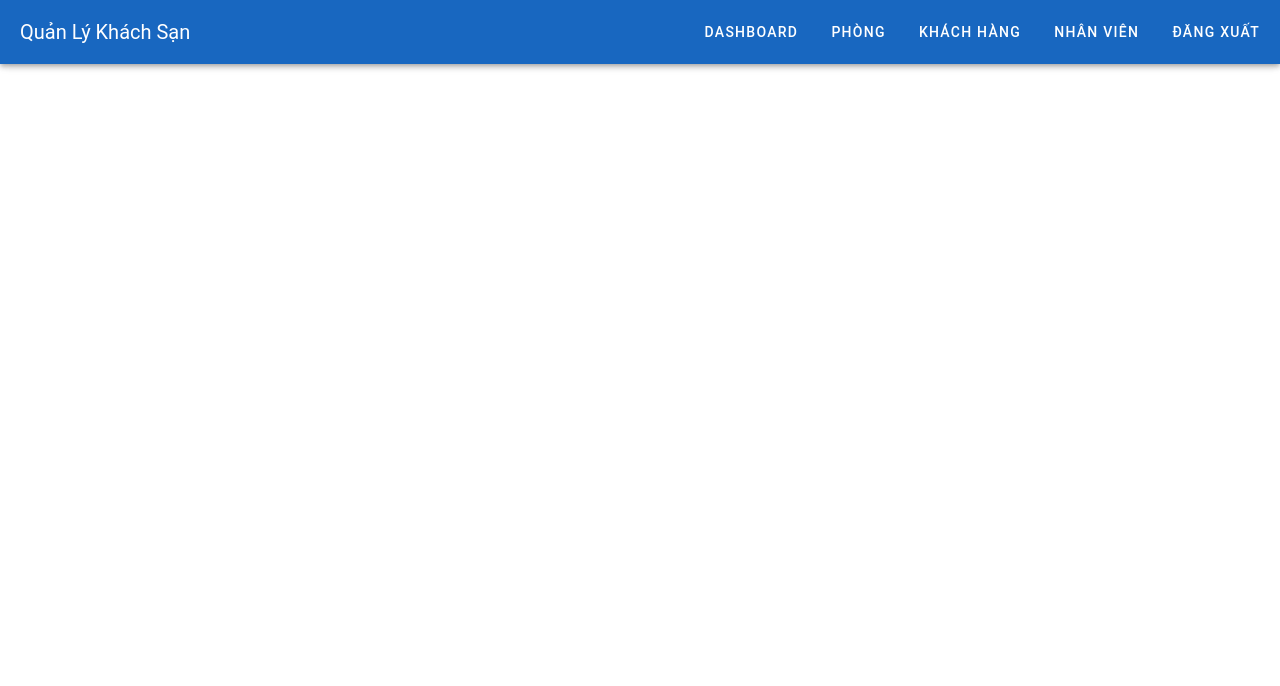
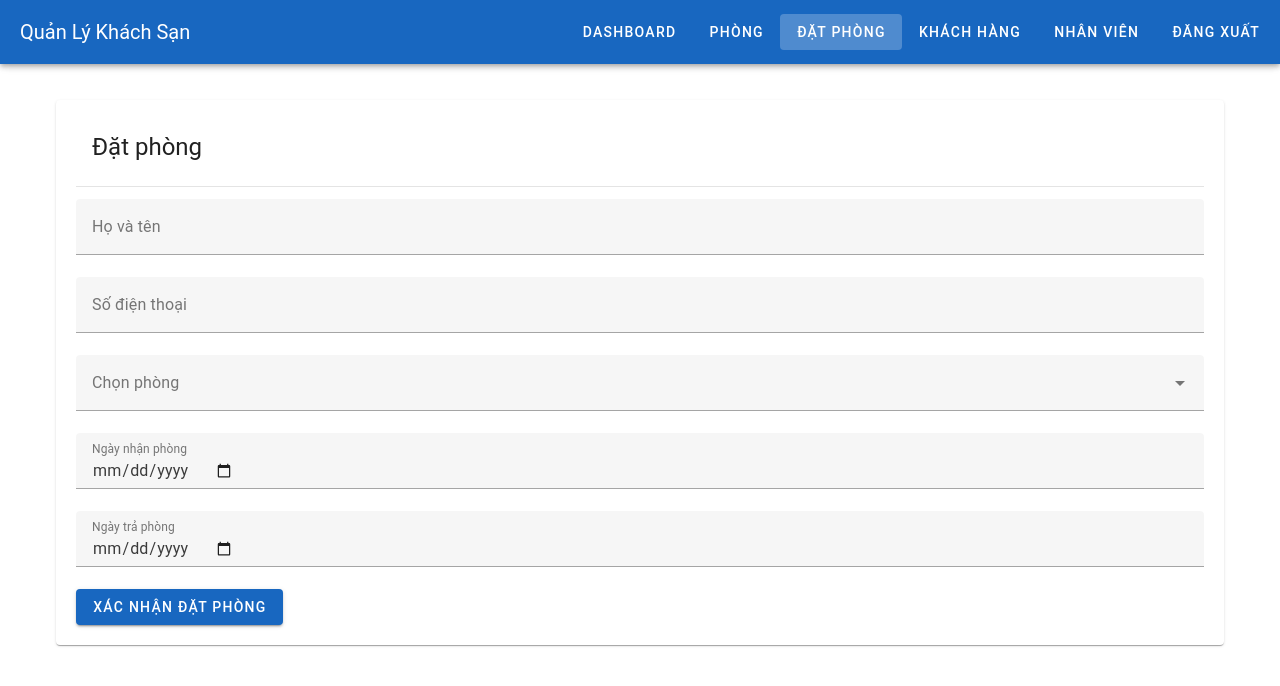
Before and after one commit to vanphan04/chude2web, a Vue app in the folder hotle-management/: page /reservations in a window 1280 px wide. Shown: the top 686 px of the page. Built offline with nearby package versions, Linux system fonts and the light colour scheme; sample sign-in values are in the browser's storage.

Commit message:
Revert "Tuan"

```diff
--- a/hotle-management/src/App.vue
+++ b/hotle-management/src/App.vue
@@ -5,6 +5,7 @@
       <v-spacer></v-spacer>
       <v-btn text to="/">Dashboard</v-btn>
       <v-btn text to="/rooms">Phòng</v-btn>
+      <v-btn text to="/reservations">Đặt Phòng</v-btn>
       <v-btn text to="/customers">Khách Hàng</v-btn>
       <v-btn v-if="role === 'admin'" text to="/employees">Nhân Viên</v-btn>
       <v-btn v-if="isAuthenticated" text @click="logout">Đăng Xuất</v-btn>
--- a/hotle-management/src/router/index.js
+++ b/hotle-management/src/router/index.js
@@ -2,6 +2,7 @@ import { createRouter, createWebHistory } from "vue-router";
 import Dashboard from "../views/Dashboard.vue";
 import Login from "../views/Login.vue";
 import Rooms from "../views/Rooms.vue";
+import Reservations from "../views/Reservations.vue";
 import Customers from "../views/Customers.vue";
 import Employees from "../views/Employees.vue";
 
@@ -9,6 +10,7 @@ const routes = [
   { path: "/login", component: Login },
   { path: "/", component: Dashboard, meta: { requiresAuth: true } },
   { path: "/rooms", component: Rooms, meta: { requiresAuth: true } },
+  { path: "/reservations", component: Reservations, meta: { requiresAuth: true } },
   { path: "/customers", component: Customers, meta: { requiresAuth: true } },
   { path: "/employees", component: Employees, meta: { requiresAuth: true, roles: ["admin"] } } // ❗ CHỈ ADMIN mới vào được
 ];
--- a/hotle-management/src/views/Login.vue
+++ b/hotle-management/src/views/Login.vue
@@ -32,9 +32,9 @@ export default {
 
       if (users[this.username] && users[this.username].password === this.password) {
         const role = users[this.username].role;
-        localStorage.setItem("token", "fake-jwt-token");
-        localStorage.setItem("role", role);
-        this.$router.push("/");
+        localStorage.setItem("token", "fake-jwt-token"); // 🔹 Token giả lập
+        localStorage.setItem("role", role); // 🔹 Lưu quyền của user
+        this.$router.push("/"); // 🔹 Chuyển về trang chủ
       } else {
         this.errorMessage = "Sai tên đăng nhập hoặc mật khẩu!";
       }
--- /dev/null
+++ b/hotle-management/src/views/Reservations.vue
@@ -0,0 +1,77 @@
+<template>
+  <v-container>
+    <v-card class="pa-5">
+      <v-card-title class="text-h5">Đặt phòng</v-card-title>
+      <v-divider class="my-3"></v-divider>
+
+      <v-form ref="form" @submit.prevent="submitReservation">
+        <v-text-field label="Họ và tên" v-model="reservation.name" :rules="[rules.required]" required></v-text-field>
+
+        <v-text-field label="Số điện thoại" v-model="reservation.phone" :rules="[rules.required, rules.phone]" required></v-text-field>
+
+        <v-select label="Chọn phòng" :items="rooms" v-model="reservation.room" item-title="name" item-value="id" required></v-select>
+
+        <v-text-field label="Ngày nhận phòng" v-model="reservation.checkInDate" type="date" required></v-text-field>
+
+        <v-text-field label="Ngày trả phòng" v-model="reservation.checkOutDate" type="date" required></v-text-field>
+
+        <v-alert v-if="selectedRoom" type="info" class="my-3">
+          Giá phòng: {{ selectedRoom.price.toLocaleString() }} VNĐ / đêm
+        </v-alert>
+
+        <v-btn type="submit" color="primary">Xác nhận đặt phòng</v-btn>
+      </v-form>
+
+      <v-snackbar v-model="snackbar" :timeout="3000" color="green">
+        {{ successMessage }}
+      </v-snackbar>
+    </v-card>
+  </v-container>
+</template>
+
+<script>
+export default {
+  name: "ReservationsView",
+  data() {
+    return {
+      reservation: {
+        name: "",
+        phone: "",
+        room: null,
+        checkInDate: "",
+        checkOutDate: "",
+      },
+      rooms: [
+        { id: 1, name: "Phòng Deluxe", type: "Đơn", price: 500000, image: "https://via.placeholder.com/200" },
+        { id: 2, name: "Phòng VIP", type: "Đôi", price: 800000, image: "https://via.placeholder.com/200" },
+        { id: 3, name: "Phòng Family", type: "Gia đình", price: 1200000, image: "https://bizweb.dktcdn.net/100/363/864/products/2w0a0109.jpg?v=1644744386330" }
+      ],
+      snackbar: false,
+      successMessage: "",
+      rules: {
+        required: value => !!value || "Trường này không được để trống",
+        phone: value => /^0\d{9}$/.test(value) || "Số điện thoại không hợp lệ"
+      }
+    };
+  },
+  computed: {
+    selectedRoom() {
+      return this.rooms.find(room => room.id === this.reservation.room);
+    }
+  },
+  methods: {
+    submitReservation() {
+      if (this.$refs.form.validate()) {
+        this.successMessage = `Đặt phòng thành công cho ${this.reservation.name}, Phòng: ${this.selectedRoom.name}`;
+        this.snackbar = true;
+      }
+    }
+  }
+};
+</script>
+
+<style scoped>
+.v-container {
+  margin-top: 20px;
+}
+</style>
--- a/hotle-management/src/views/Rooms.vue
+++ b/hotle-management/src/views/Rooms.vue
@@ -163,7 +163,7 @@ export default {
     let roomIndex = floor.rooms.findIndex(r => r.id === this.editedRoom.id);
     if (roomIndex !== -1) {
       floor.rooms[roomIndex] = { ...this.editedRoom };
-      this.$forceUpdate();
+      this.$forceUpdate(); // Cập nhật lại giao diện
       break;
     }
   }
@@ -174,7 +174,7 @@ export default {
     openBookingDialog(room) {
   if (room.status === "Đã đặt") {
     if (confirm("Bạn có chắc muốn hủy đặt phòng này?")) {
-      room.status = "Trống";
+      room.status = "Trống"; // Hủy đặt phòng
     }
     return;
   }
```
